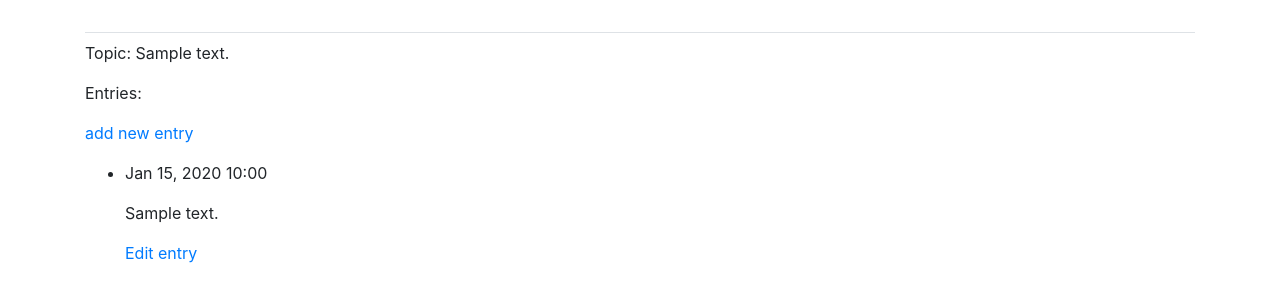
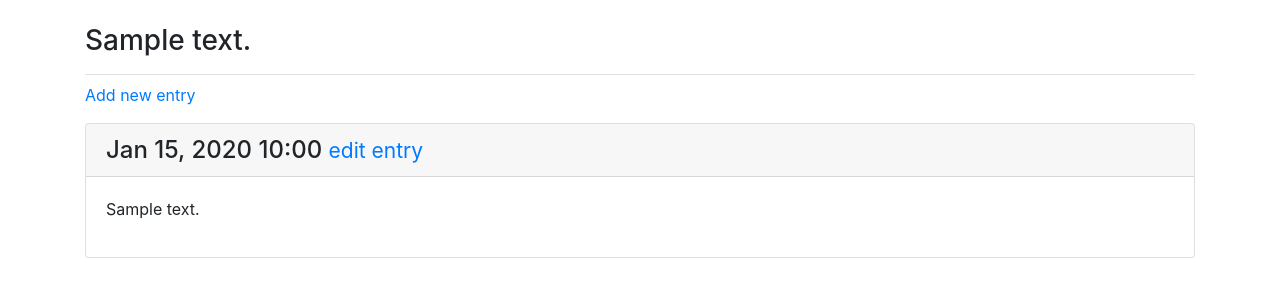
Before and after one commit to GunGalla/learning-log, a Django app: page /topics/1/ in a window 1280 px wide. Shown: the part 58-360 px from the top of the page. Run offline with Django 4.2, Linux system fonts and the light colour scheme; a user stored in the database is signed in; tables that the repository leaves empty hold one stand-in row (values such as "Sample post"); some libraries are stand-ins or nearby versions.

Commit message:
Renew entries page

```diff
--- a/learning_logs/templates/learning_logs/topic.html
+++ b/learning_logs/templates/learning_logs/topic.html
@@ -1,25 +1,26 @@
 {% extends 'learning_logs/base.html' %}
 
+{% block page_header %}
+    <h3>{{ topic }}</h3>
+{% endblock page_header %}
+
 {% block content %}
-
-    <p>Topic: {{ topic}} </p>
-
-    <p>Entries:</p>
     <p>
-        <a href="{% url 'learning_logs:new_entry' topic.id %}">add new entry</a>
+        <a href="{% url 'learning_logs:new_entry' topic.id %}">Add new entry</a>
     </p>
-    <ul>
-        {% for entry in entries %}
-            <li>
-                <p>{{ entry.date_added|date:'M d, Y H:i' }}</p>
-                <p>{{ entry.text|linebreaks }}</p>
-                <p>
-                    <a href="{% url 'learning_logs:edit_entry' entry.id %}">Edit entry</a>
-                </p>
-            </li>
+    {% for entry in entries %}
+        <div class="card mb-3">
+            <h4 class="card-header">
+                {{ entry.date_added|date:'M d, Y H:i' }}
+                <small><a href="{% url 'learning_logs:edit_entry' entry.id %}">
+                    edit entry</a></small>
+            </h4>
+            <div class="card-body">
+                {{ entry.text|linebreaks }}
+            </div>
+        </div>
         {% empty %}
-            <li>There are no entries for this topic yet.</li>
+            <p>There are no entries for this topic yet.</p>
         {% endfor %}
-    </ul>
 
 {% endblock content %}
```
